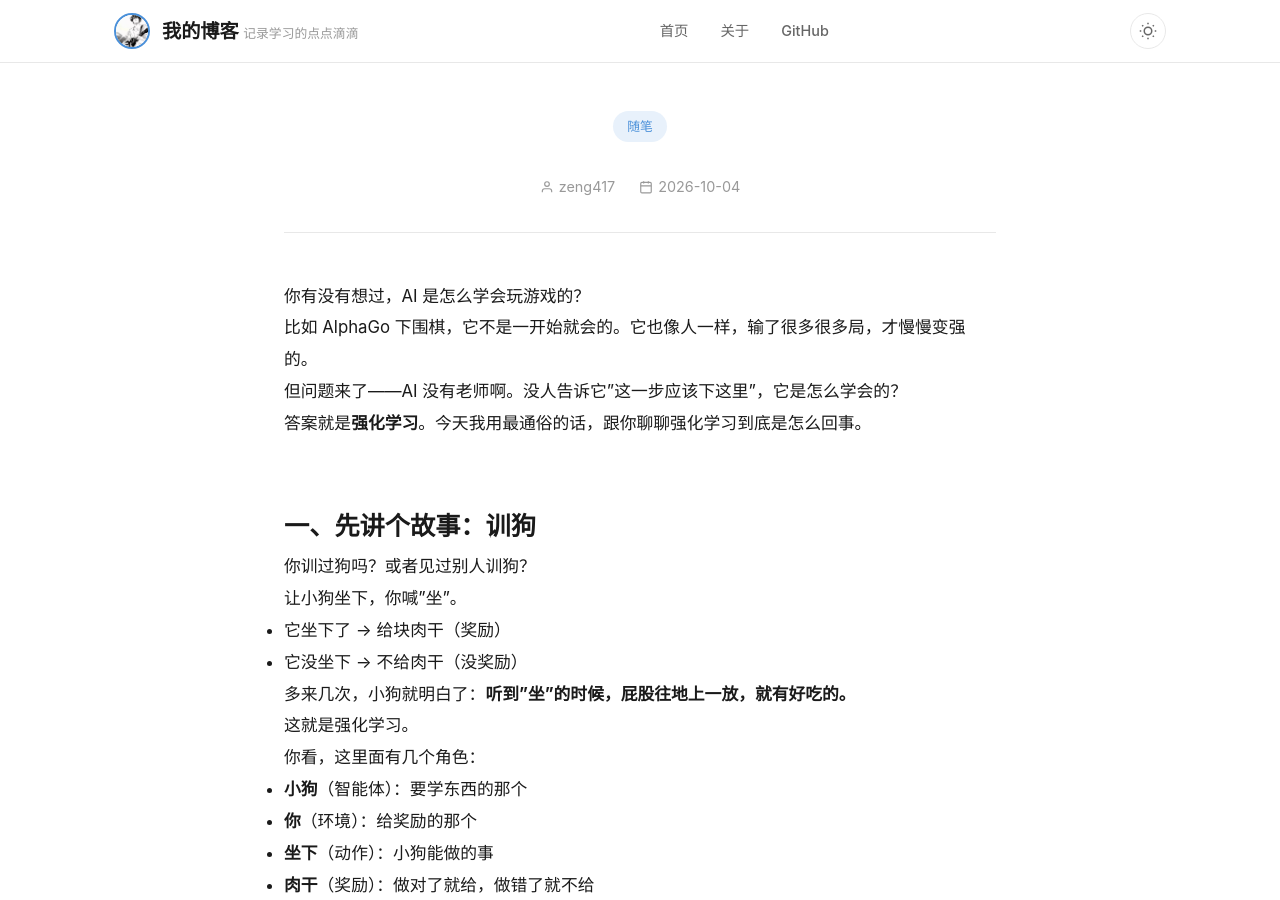
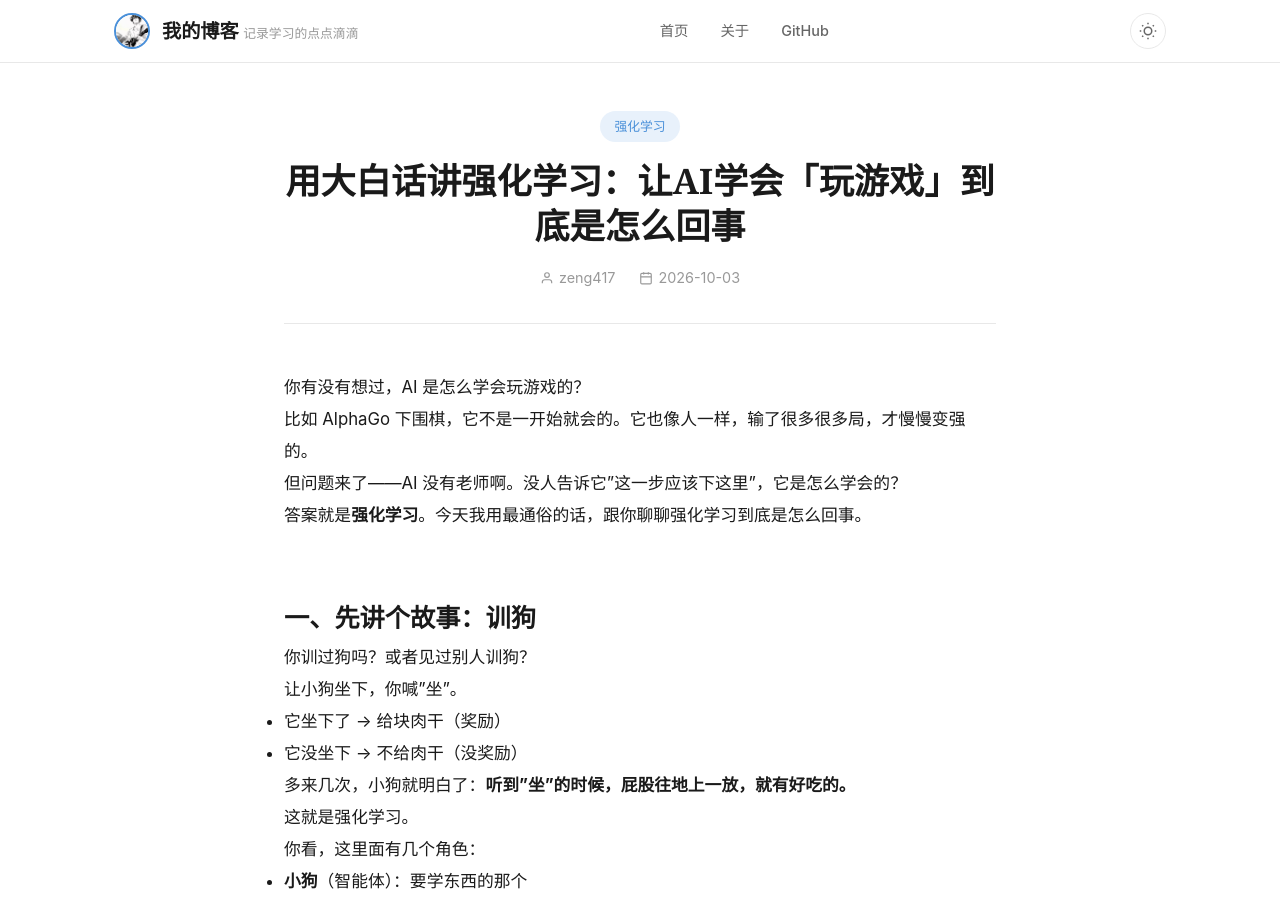
Before and after one commit to zeng417/zeng417.github.io, a Jekyll site: the page built from _posts/2026-10-03-reinforcement-learning-explained.md, in a window 1280 px wide and 900 px high. Built offline with Jekyll 4.4.1, drawn with Linux system fonts in a browser that asks for light colours.

Commit message:
修复标题引号嵌套问题

```diff
--- a/_posts/2026-10-03-reinforcement-learning-explained.md
+++ b/_posts/2026-10-03-reinforcement-learning-explained.md
@@ -1,6 +1,6 @@
 ---
 layout: post
-title: "用大白话讲强化学习：让AI学会"玩游戏"到底是怎么回事"
+title: "用大白话讲强化学习：让AI学会「玩游戏」到底是怎么回事"
 date: 2026-10-03 10:00:00 +0800
 categories: 强化学习
 description: "用训狗、走迷宫、打游戏这些日常例子，把强化学习讲明白。"
```
